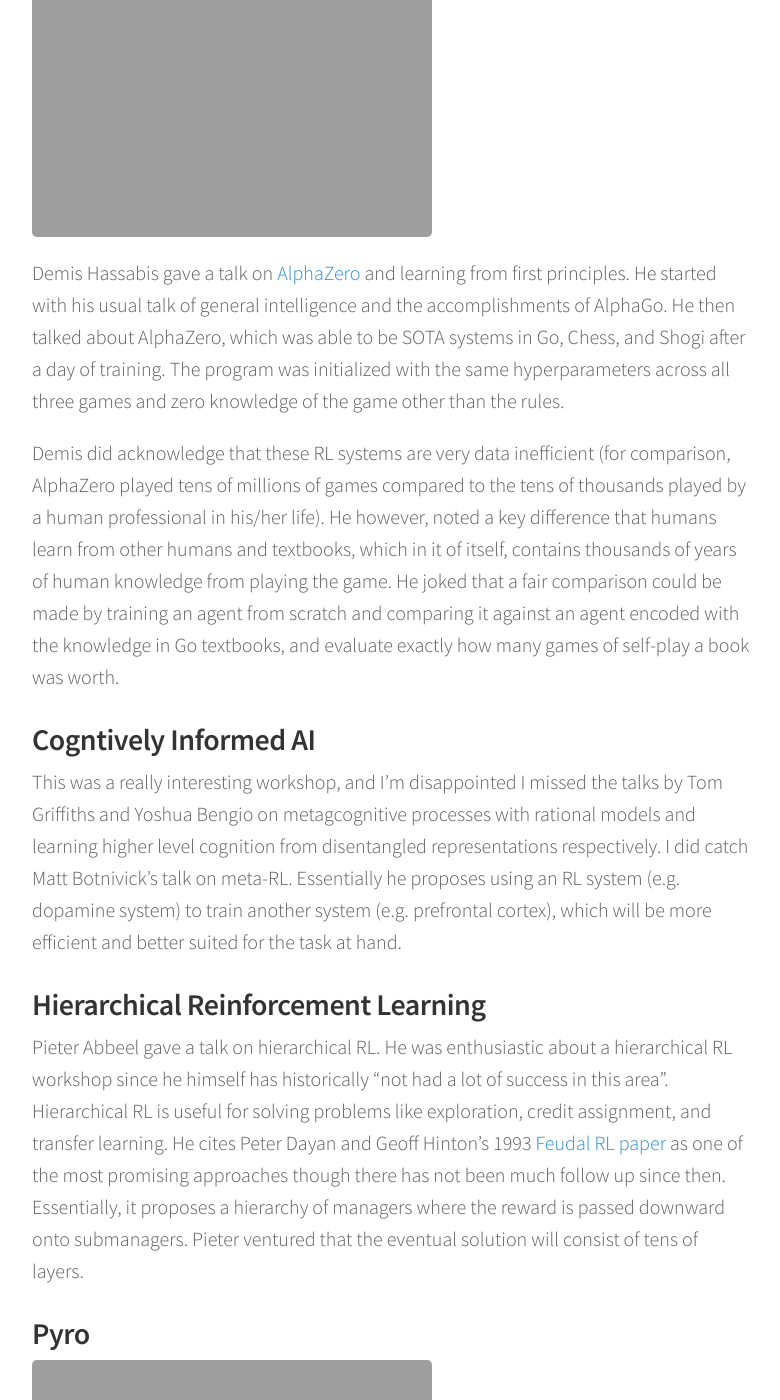
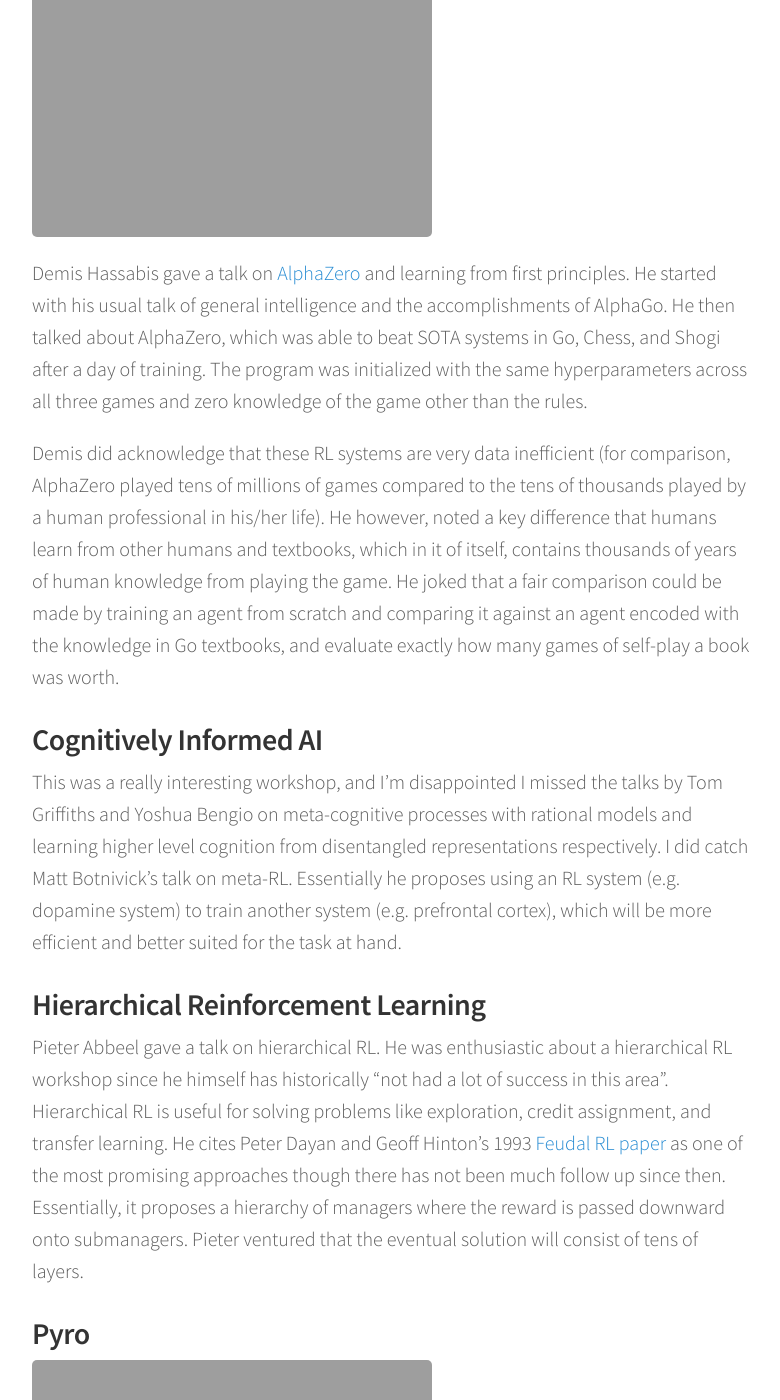
Before and after one commit to jpchen/blog, a Jekyll site: the page built from _posts/2017-12-08-nips-2017.md, in a window 1280 px wide and 1400 px high, scrolled down 3299 px. Shown: the whole window, without its empty margins (248-1028 px from the left). Built offline with Jekyll 4.4.1, drawn with Linux system fonts in a browser that asks for light colours; nearby versions of some CDN libraries; comment, search, counter and statistics services are not loaded; some of the changed text lies outside the part shown.

Commit message:
some edits

```diff
--- a/_posts/2017-12-08-nips-2017.md
+++ b/_posts/2017-12-08-nips-2017.md
@@ -14,7 +14,7 @@ This year, the [Conference on Neural Information Processing Systems (NIPS)](http
 
 ## Conference
 
-![convention center]({{ site.url }}/images/conventioncenter.jpg "Long Beach Convention Cneter at night")
+![convention center]({{ site.url }}/images/conventioncenter.jpg "Long Beach Convention Center at night")
 
 The conference proceedings itself could be compared to drinking from a fire hose.  In the span of a week, most of the greatest minds in machine learning, cognitive psychology, and neuroscience were all in one place having rich discussions and featuring world class research.  It was incredibly inspiring, yet humbling at the same time.
 
@@ -46,13 +46,13 @@ The approach is to treat intuitive physics as a pattern recogntion problem.
 
 ![deepmind]({{ site.url }}/images/demis.jpg "Demis Hassabis giving a talk at the Symposium")
 
-Demis Hassabis gave a talk on [AlphaZero](https://arxiv.org/abs/1712.01815) and learning from first principles.  He started with his usual talk of general intelligence and the accomplishments of AlphaGo.  He then talked about AlphaZero, which was able to be SOTA systems in Go, Chess, and Shogi after a day of training.  The program was initialized with the same hyperparameters across all three games and zero knowledge of the game other than the rules.
+Demis Hassabis gave a talk on [AlphaZero](https://arxiv.org/abs/1712.01815) and learning from first principles.  He started with his usual talk of general intelligence and the accomplishments of AlphaGo.  He then talked about AlphaZero, which was able to beat SOTA systems in Go, Chess, and Shogi after a day of training.  The program was initialized with the same hyperparameters across all three games and zero knowledge of the game other than the rules.
 
 Demis did acknowledge that these RL systems are very data inefficient (for comparison, AlphaZero played tens of millions of games compared to the tens of thousands played by a human professional in his/her life). He however, noted a key difference that humans learn from other humans and textbooks, which in it of itself, contains thousands of years of human knowledge from playing the game. He joked that a fair comparison could be made by training an agent from scratch and comparing it against an agent encoded with the knowledge in Go textbooks, and evaluate exactly how many games of self-play a book was worth.
 
-### Cogntively Informed AI
+### Cognitively Informed AI
 
-This was a really interesting workshop, and I'm disappointed I missed the talks by Tom Griffiths and Yoshua Bengio on metagcognitive processes with rational models and learning higher level cognition from disentangled representations respectively.  I did catch Matt Botnivick's talk on meta-RL.  Essentially he proposes using an RL system (e.g. dopamine system) to train another system (e.g. prefrontal cortex), which will be more efficient and better suited for the task at hand.
+This was a really interesting workshop, and I'm disappointed I missed the talks by Tom Griffiths and Yoshua Bengio on meta-cognitive processes with rational models and learning higher level cognition from disentangled representations respectively.  I did catch Matt Botnivick's talk on meta-RL.  Essentially he proposes using an RL system (e.g. dopamine system) to train another system (e.g. prefrontal cortex), which will be more efficient and better suited for the task at hand.
 <!--[1]http://www.ccnss.org/wp-content/uploads/2017/04/WangETAL_text_figures_methods_suppl.pdf)-->
 
 ### Hierarchical Reinforcement Learning
```
Also changed, not shown: other parts of _posts/2017-12-08-nips-2017.md (+8 -7 lines).
